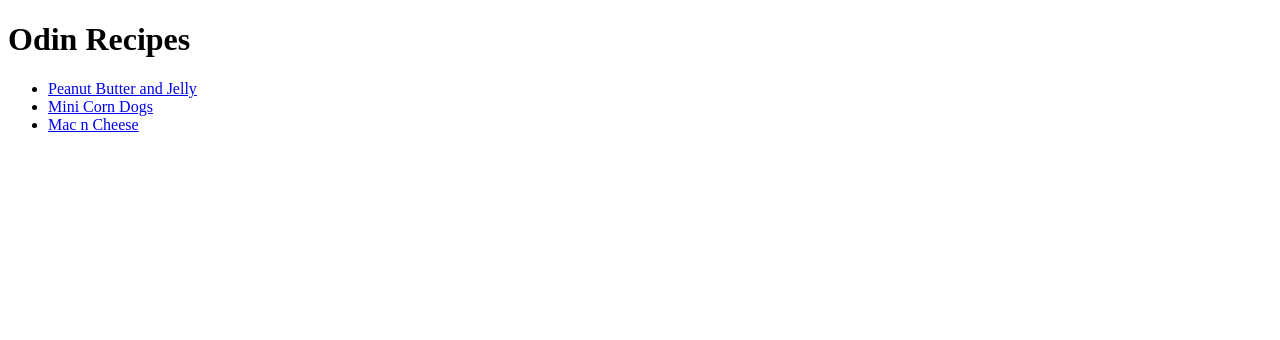
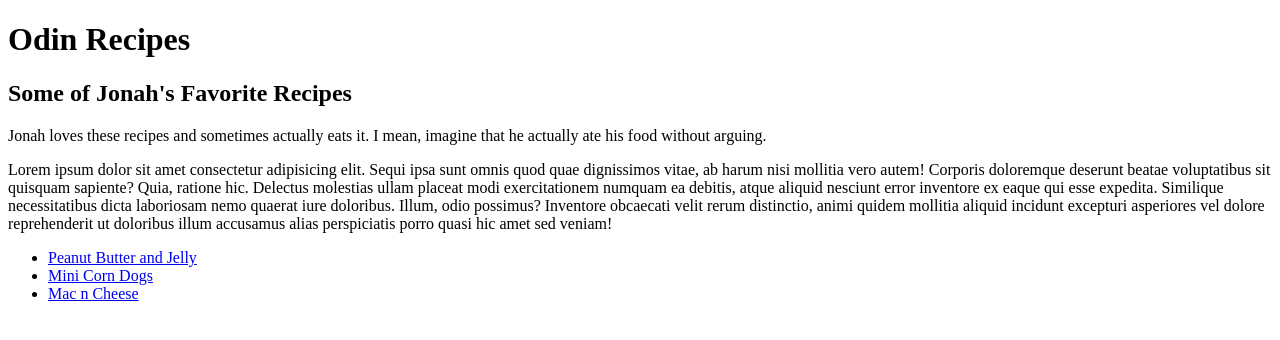
Before and after one commit to nestorcayananjr/odin-project, a plain HTML site: page index.html in a window 1280 px wide. Drawn offline with Linux system fonts and the light colour scheme.

Commit message:
added back to home page buttons on all recipes and updated home page with description

```diff
--- a/index.html
+++ b/index.html
@@ -8,10 +8,31 @@
   </head>
   <body>
     <h1>Odin Recipes</h1>
-    <ul>
-      <li><a href="Recipes/pbj.html"> Peanut Butter and Jelly </a></li>
-      <li><a href="Recipes/minicorndog.html"> Mini Corn Dogs </a></li>
-      <li><a href="Recipes/macandcheese.html"> Mac n Cheese </a></li>
-    </ul>
+    <h2>Some of Jonah's Favorite Recipes</h2>
+    <div>
+      <p>
+        Jonah loves these recipes and sometimes actually eats it. I mean,
+        imagine that he actually ate his food without arguing.
+      </p>
+      <p>
+        Lorem ipsum dolor sit amet consectetur adipisicing elit. Sequi ipsa sunt
+        omnis quod quae dignissimos vitae, ab harum nisi mollitia vero autem!
+        Corporis doloremque deserunt beatae voluptatibus sit quisquam sapiente?
+        Quia, ratione hic. Delectus molestias ullam placeat modi exercitationem
+        numquam ea debitis, atque aliquid nesciunt error inventore ex eaque qui
+        esse expedita. Similique necessitatibus dicta laboriosam nemo quaerat
+        iure doloribus. Illum, odio possimus? Inventore obcaecati velit rerum
+        distinctio, animi quidem mollitia aliquid incidunt excepturi asperiores
+        vel dolore reprehenderit ut doloribus illum accusamus alias perspiciatis
+        porro quasi hic amet sed veniam!
+      </p>
+    </div>
+    <div>
+      <ul>
+        <li><a href="Recipes/pbj.html"> Peanut Butter and Jelly </a></li>
+        <li><a href="Recipes/minicorndog.html"> Mini Corn Dogs </a></li>
+        <li><a href="Recipes/macandcheese.html"> Mac n Cheese </a></li>
+      </ul>
+    </div>
   </body>
 </html>
```
Also changed, not shown: Recipes/macandcheese.html (+1 -0 lines), Recipes/minicorndog.html (+1 -0 lines), Recipes/pbj.html (+1 -1 lines).
